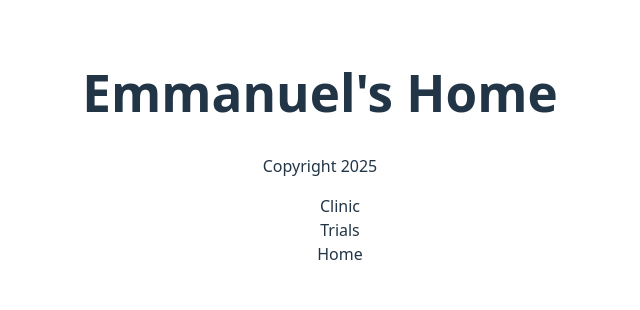
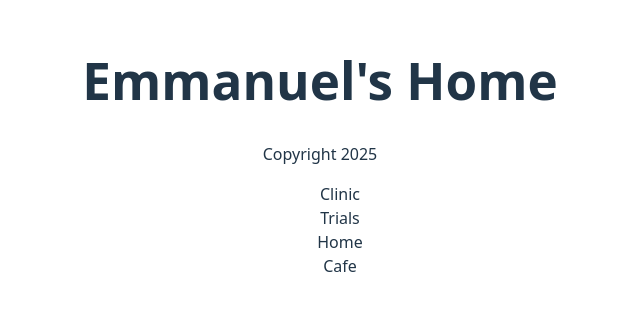
Before and after one commit to emmanuelbed/react_essentials, a React (Vite) app in the folder 02_01/02_01b/react-project/: page / in a window 1280 px wide. Shown: the part 244-554 px from the top of the page, without its empty margins (320-960 px from the left). Built offline with nearby package versions, Linux system fonts and the light colour scheme.

Commit message:
Adding Keys to list items

```diff
--- a/02_01/02_01b/react-project/src/App.jsx
+++ b/02_01/02_01b/react-project/src/App.jsx
@@ -9,13 +9,20 @@ function Header({ name, year }) {
   );
 }
 
-const items = ["Clinic", "Trials", "Home"];
+const items = ["Clinic", "Trials", "Home", "Cafe"];
+
+const dishObjects = items.map((dish, i) => ({
+  id: i,
+  title: dish,
+}));
 
 function Main({ dishes }) {
   return (
     <ul>
       {dishes.map((dish) => (
-        <li style={{ listStyleType: "none" }}>{dish}</li>
+        <li key={dish.id} style={{ listStyleType: "none" }}>
+          {dish.title}
+        </li>
       ))}
     </ul>
   );
@@ -24,7 +31,7 @@ function App() {
   return (
     <div>
       <Header name="Emmanuel" year={new Date().getFullYear()} />
-      <Main dishes={items} />
+      <Main dishes={dishObjects} />
     </div>
   );
 }
```
